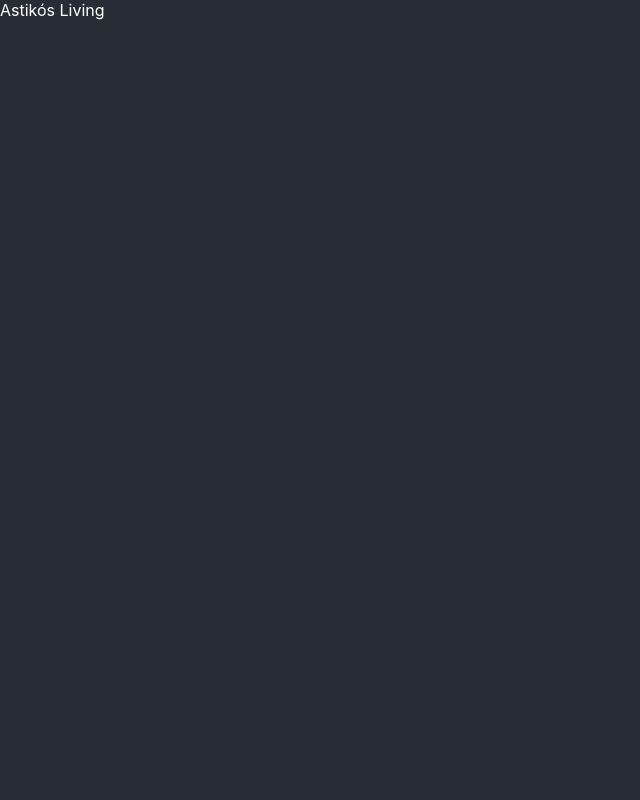
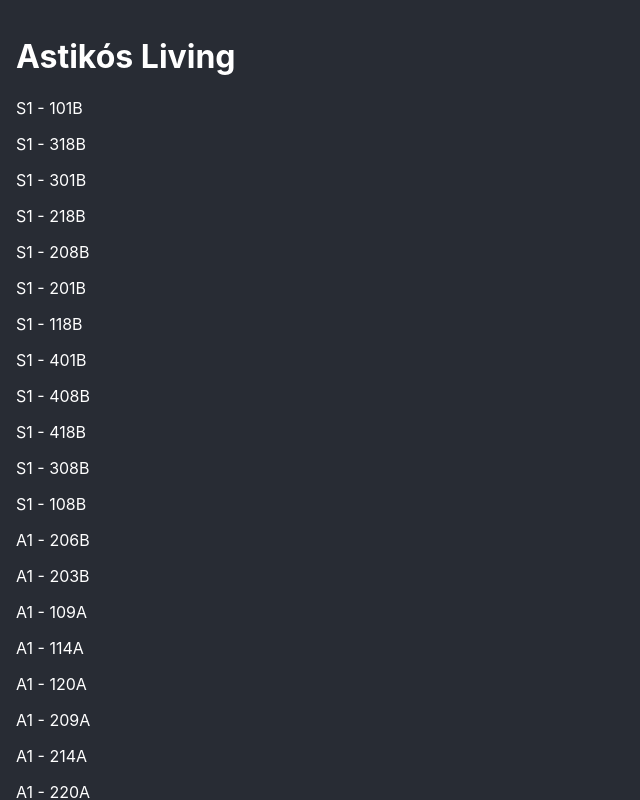
Before and after one commit to ClothierNamedJeremiah/astikos-living, a React (Create React App) app: page / in a window 1280 px wide. Shown: the top 800 px of the page, without its empty margins (0-640 px from the left). Built offline with nearby package versions, Linux system fonts and the light colour scheme.

Commit message:
add floorplan mapping

```diff
--- a/package.json
+++ b/package.json
@@ -12,7 +12,8 @@
     "eslint-plugin-import": "^2.22.1",
     "eslint-plugin-jsx-a11y": "^6.3.1",
     "eslint-plugin-react": "^7.23.2",
-    "eslint-plugin-react-hooks": "^4.2.0"
+    "eslint-plugin-react-hooks": "^4.2.0",
+    "eslint-plugin-sort-keys-fix": "^1.1.1"
   },
   "dependencies": {
     "@testing-library/dom": "^7.30.4",
--- a/src/App.tsx
+++ b/src/App.tsx
@@ -1,9 +1,19 @@
 import React, { ReactElement } from 'react';
 
+import { units } from './api/sample.json';
+import FloorplanName from './enums/FloorplanName';
+import { Unit } from './interfaces/unit.interface';
+
 const App : React.FC = (): ReactElement => (
-  <div>
-    Astikós Living
-  </div>
+  <main>
+    <h1>Astikós Living</h1>
+    {units.sort((unitA: Unit, unitB: Unit): number => unitA.floorplanId - unitB.floorplanId)
+      .map((u: Unit): ReactElement => (
+        <>
+          <p>{FloorplanName[u.floorplanId]} - {u.name}</p>
+        </>
+      ))}
+  </main>
 );
 
 export default App;
--- /dev/null
+++ b/src/enums/FloorplanName.ts
@@ -0,0 +1,21 @@
+// this is an "enum" but TypeScript enums cannot have numeric keys, so it's actually an object
+type Dictionary = { [index: number]: string }
+
+const FloorplanName: Dictionary = {
+  9214480: 'S1',
+  9214481: 'A1',
+  9214482: 'A2',
+  9214483: 'A3',
+  9214484: 'A3L',
+  9214485: 'A4',
+  9214486: 'A4L',
+  9214487: 'A5',
+  9214488: 'B1',
+  9214489: 'B2',
+  9214490: 'B3',
+  9214491: 'B3L',
+  9214492: 'B4',
+  9214493: 'B4L',
+};
+
+export default FloorplanName;
--- a/src/index.scss
+++ b/src/index.scss
@@ -16,3 +16,7 @@ code {
   font-family: source-code-pro, Menlo, Monaco, Consolas, 'Courier New',
     monospace;
 }
+
+main {
+  padding: 16px;
+}
```
Also changed, not shown: src/interfaces/unit.interface.ts (+11 -11 lines), 2 other files (tests, documents, lock files or other folders).
